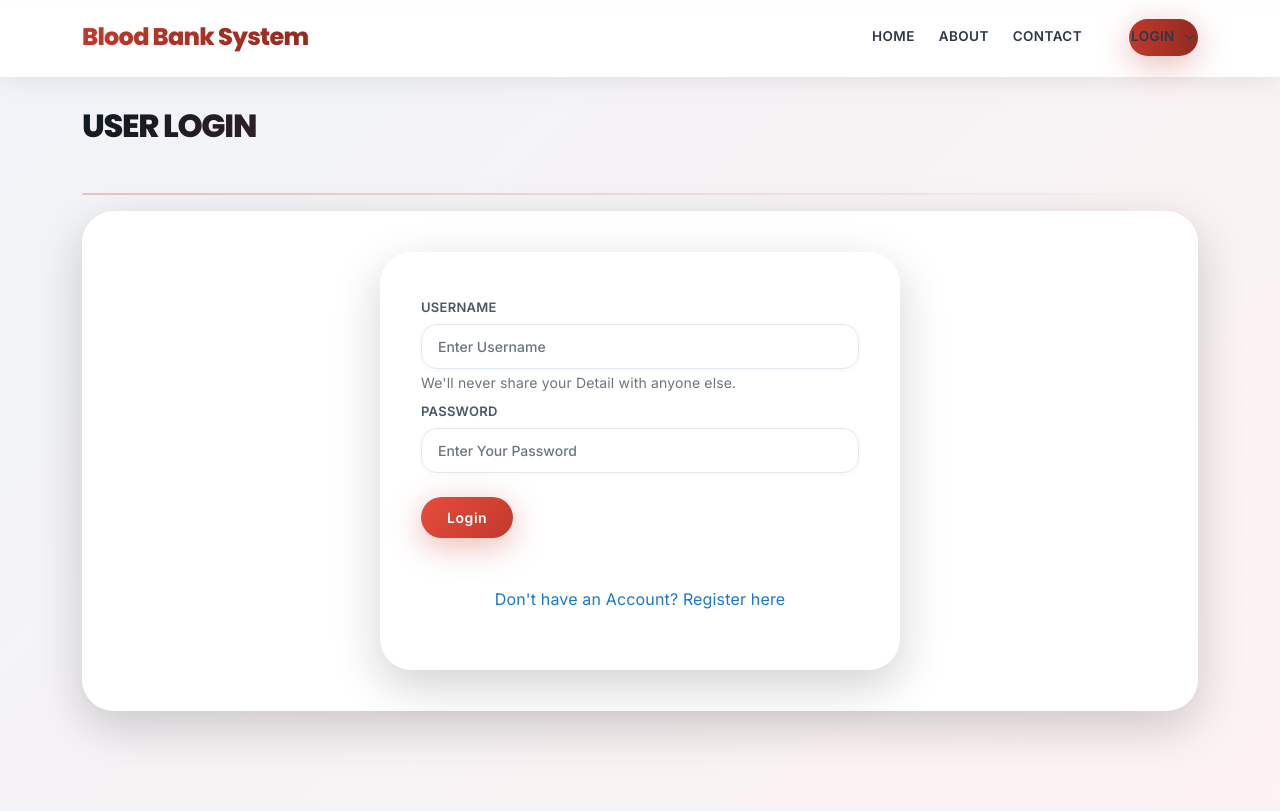
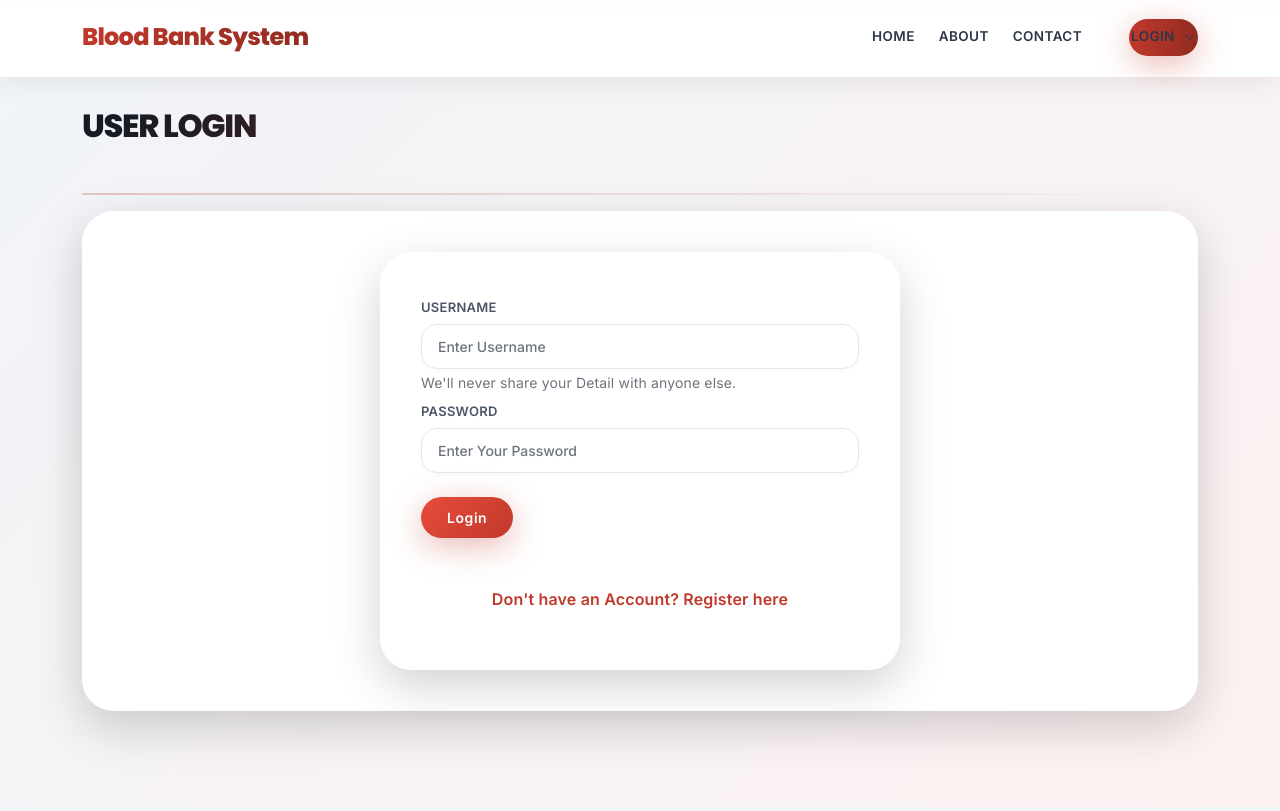
Before and after one commit to pateladitya17/internship-project, a Django app: page /login/ in a window 1280 px wide. Shown: the part 45-856 px from the top of the page. Run offline with Django 5.2, Linux system fonts and the light colour scheme; some libraries are stand-ins or nearby versions.

Commit message:
[UPD]signup

```diff
--- a/blood_bank_management_system/raktkosh/static/css/modern.css
+++ b/blood_bank_management_system/raktkosh/static/css/modern.css
@@ -89,6 +89,7 @@ h6 {
 }
 
 a {
+  color: var(--primary-light) !important;
   transition: var(--transition);
 }
 
@@ -1484,3 +1485,15 @@ iframe {
     border: 1px solid #ddd !important;
   }
 }
+
+
+/* Signup link red color */
+.login-wrapper .signup-link {
+  color: #c0392b !important;
+  font-weight: 600 !important;
+}
+
+.login-wrapper .signup-link:hover {
+  color: #e74c3c !important;
+  text-decoration: underline !important;
+}
--- a/blood_bank_management_system/raktkosh/templates/login.html
+++ b/blood_bank_management_system/raktkosh/templates/login.html
@@ -30,8 +30,10 @@
 					</div>
 					<button type="submit" class="btn btn-primary submit mt-4">Login</button>
 					<p class="text-center mt-5">
-						<a href="{% url 'signup' %}"> Don't have an Account?  Register here</a>
-					</p>
+    <a href="{% url 'signup' %}" class="signup-link">
+        Don't have an Account? Register here
+    </a>
+</p>
 				</form>
 			</div>
 		</div>
```
